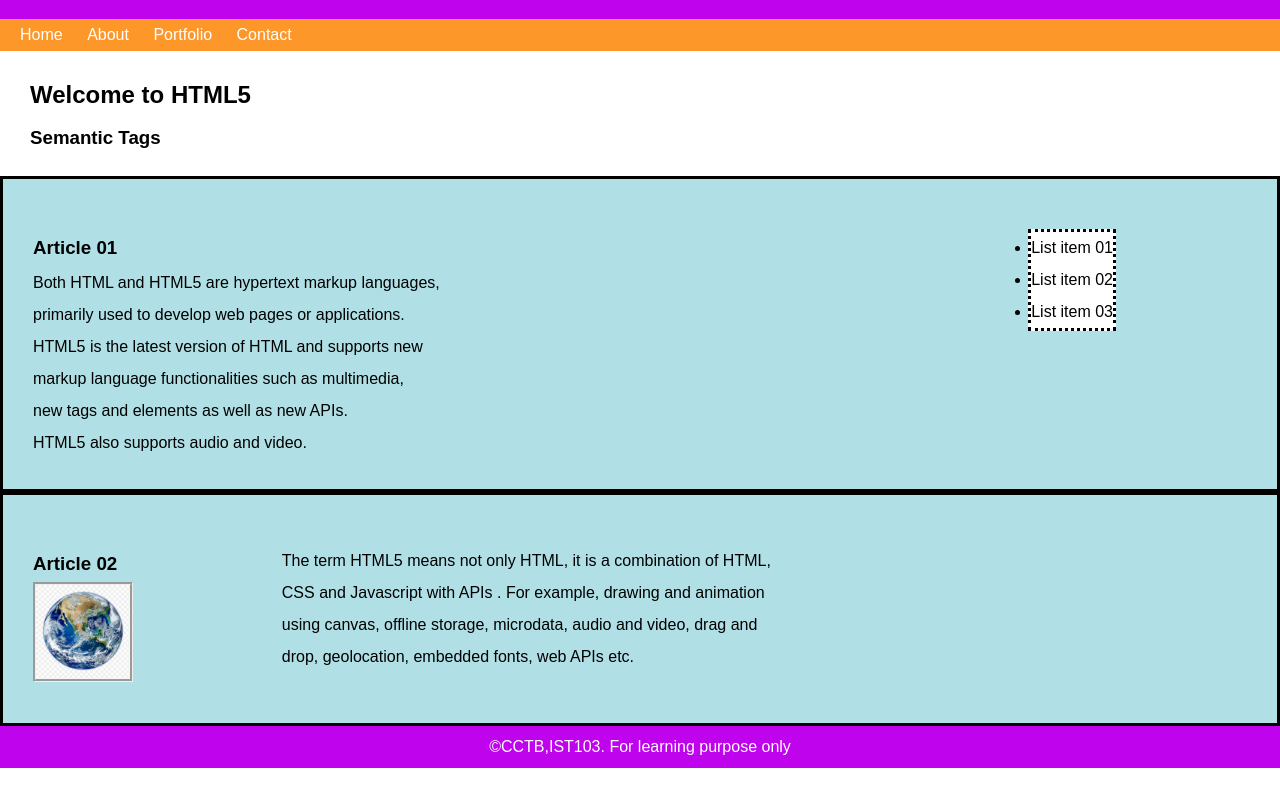
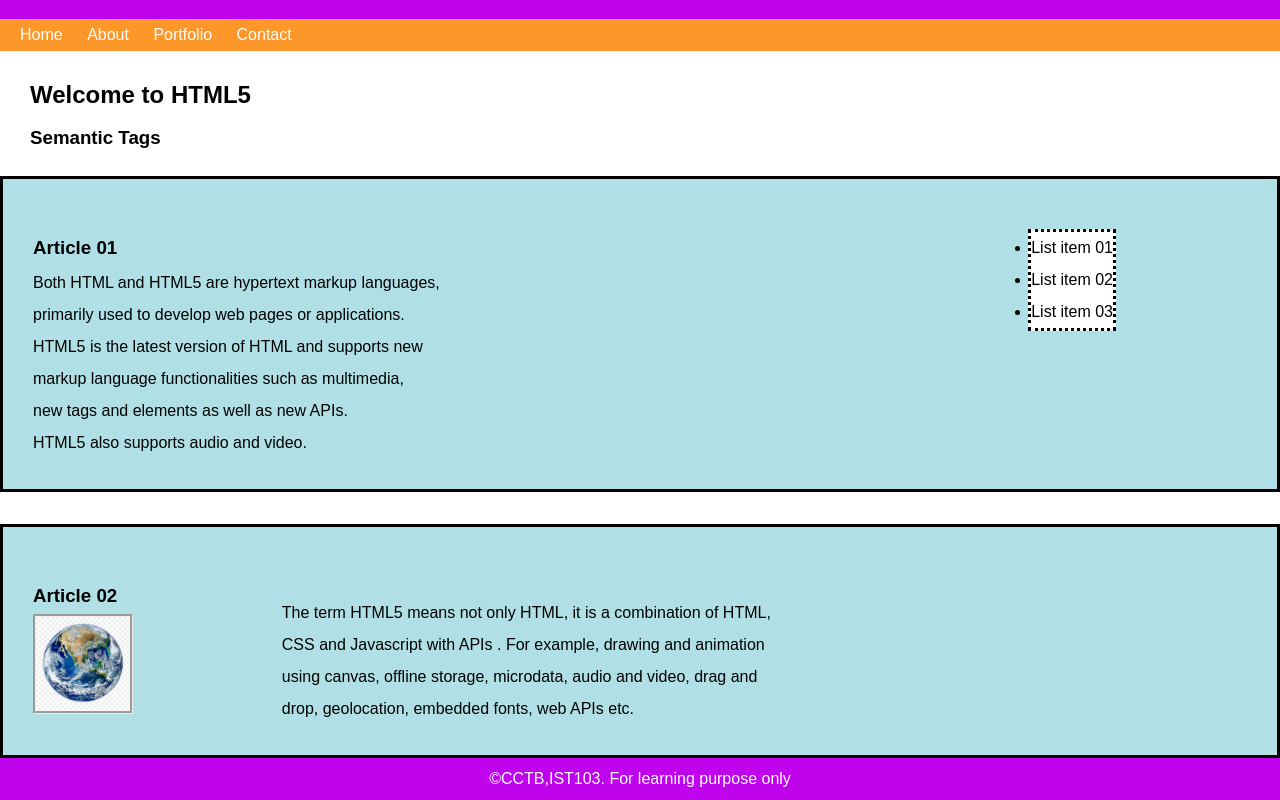
Before and after one commit to 50reina/mockup-lab3, a plain HTML site: page index.html in a window 1280 px wide. Shown: the part 173-973 px from the top of the page. Before the commit the page ends 941 px from the top, so only its background shows below. Drawn offline with Linux system fonts and the light colour scheme.

Commit message:
completed#3

```diff
--- a/index.html
+++ b/index.html
@@ -48,13 +48,14 @@
         </ul>
       </div>
     </div>
+    <br />
 
     <div class="border2">
       <div class="inner2-border">
         <h3>Article 02</h3>
         <img src="earth.jpeg" alt="earth" width="100" height="100" />
       </div>
-      <div>
+      <div class="inner3-border">
         <p>The term HTML5 means not only HTML, it is a combination of HTML,</p>
         <p>CSS and Javascript with APIs . For example, drawing and animation</p>
         <p>
--- a/styles.css
+++ b/styles.css
@@ -57,6 +57,7 @@ header nav ul li a {
 .border ul {
   display: inline-block;
   border-style: dotted;
+
   box-sizing: auto;
   background-color: white;
   text-align: right;
@@ -88,6 +89,10 @@ img {
   width: 20%;
 }
 
+.inner3-border {
+  margin-top: 20px;
+}
+
 footer {
   background: #bf03ed;
   color: #fff;
```
